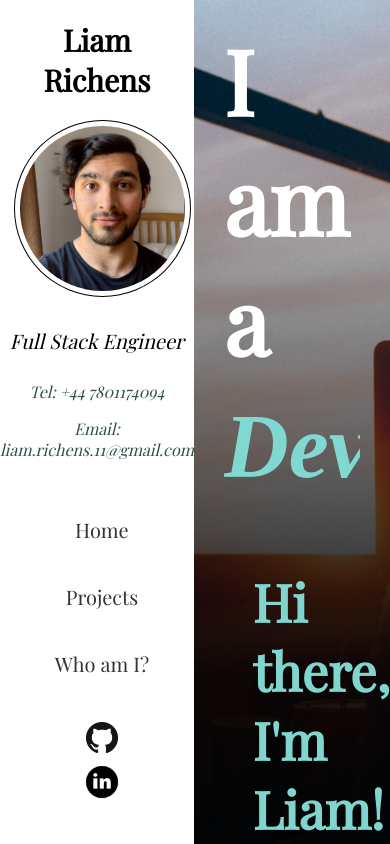
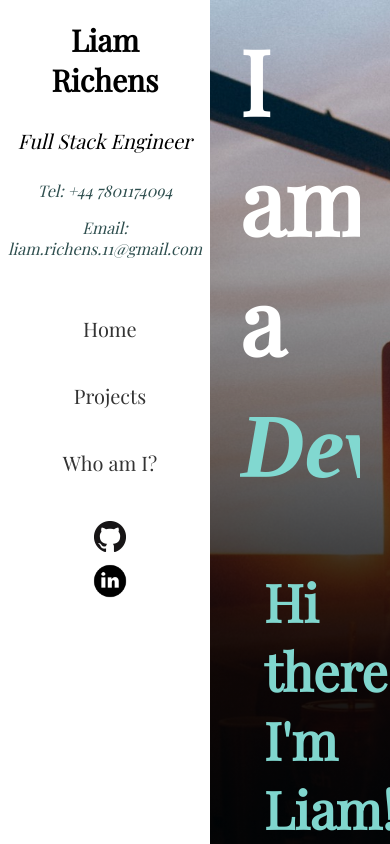
Before and after one commit to Li-Ri/PersonalWebsite, a React (Create React App) app in the folder client/: page / in a window 390 px wide. Built offline with nearby package versions, Linux system fonts and the light colour scheme; a web font is replaced by a local one.

Commit message:
add media queries to profile pic

```diff
--- a/client/src/App.css
+++ b/client/src/App.css
@@ -102,6 +102,12 @@
   border: 1px solid black;
 }
 
+@media (max-width: 1000px) {
+  .profile-pic {
+    display: none;
+  }
+}
+
 .profile-pic {
   width: 165px;
   margin: 10px auto;
@@ -113,6 +119,7 @@
   font-weight: 300;
   color: darkslategrey;
   font-size: 16px;
+  margin: 0 8px;
 }
 
 .welcome {
```
